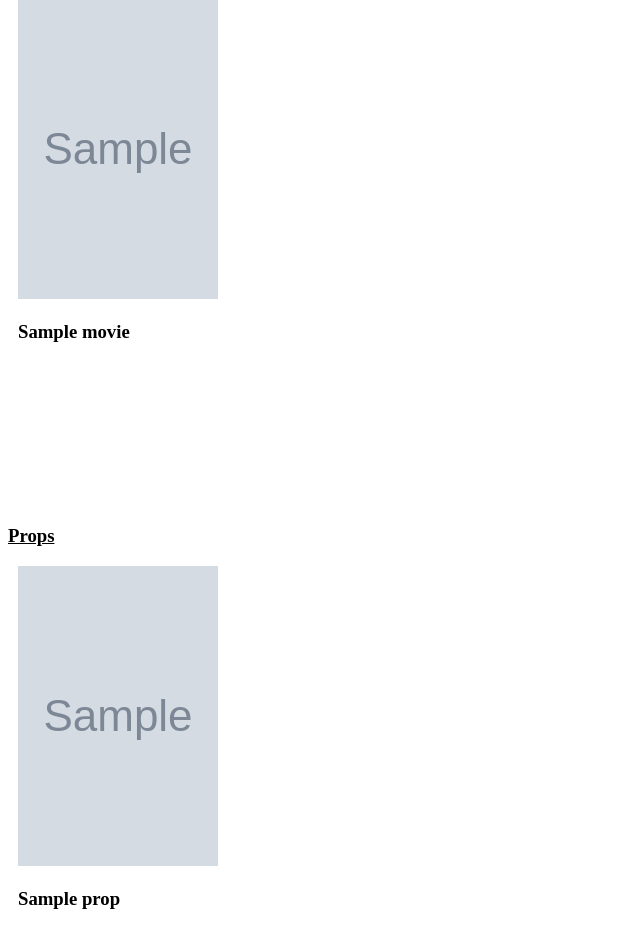
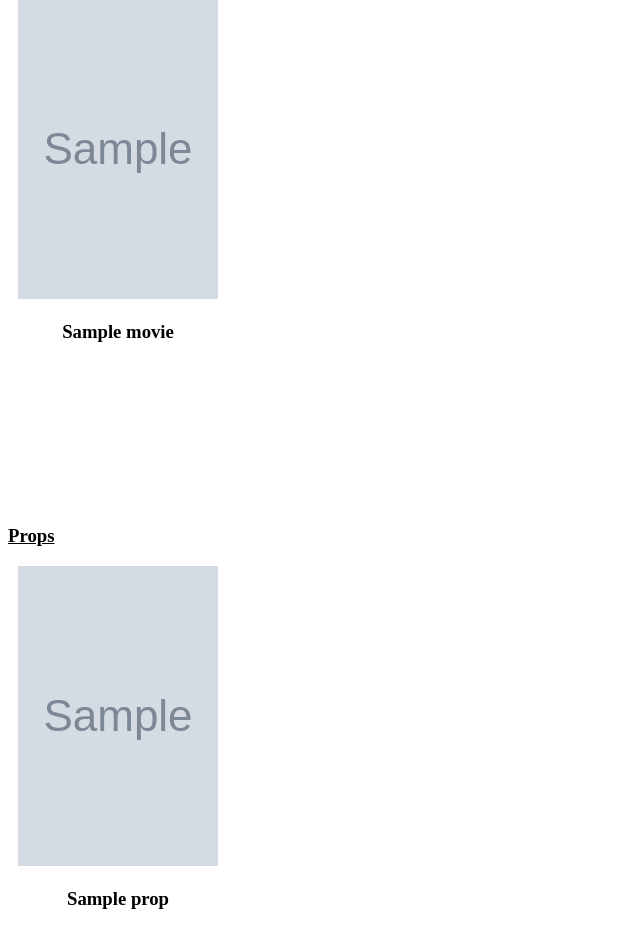
Before and after one commit to CSUMB-SCD/cst336, a PHP site: page /Project/index.php?show=1 in a window 1280 px wide. Shown: the part 480-1417 px from the top of the page, without its empty margins (0-640 px from the left). Run offline with PHP 8.4, Linux system fonts and the light colour scheme; tables that the repository leaves empty or names only in its code hold one stand-in row (values such as "Sample post"); grey boxes marked "Sample" are stand-in pictures; data that the repository does not hold is empty.

Commit message:
heroku update

```diff
--- a/Project/index.php
+++ b/Project/index.php
@@ -94,7 +94,7 @@
                 <?php
                     for($i = 0; $i < count($result_movie); $i++)
                     {
-                        echo '<div style="display:inline-block;margin-left:10px;">';
+                        echo '<div style="display:inline-block;margin-left:10px;text-align:center;">';
                         echo"<img src= '" . $result_movie[$i][4] . "'height=300 width=200/>";
                         echo"<h3>" . $result_movie[$i][0] ."</h3>";
                         echo "</div>";
@@ -120,7 +120,7 @@
 
                     for($i = 0; $i < count($result_prop); $i++)
                     {
-                        echo '<div style="display:inline-block;margin-left:10px;">';
+                        echo '<div style="display:inline-block;margin-left:10px;text-align:center;">';
                         echo"<img src= '" . $result_prop[$i][2] . "'height=300 width=200/>";
                         echo"<h3>" . $result_prop[$i][0] ."</h3>";
                         echo "</div>";
```
